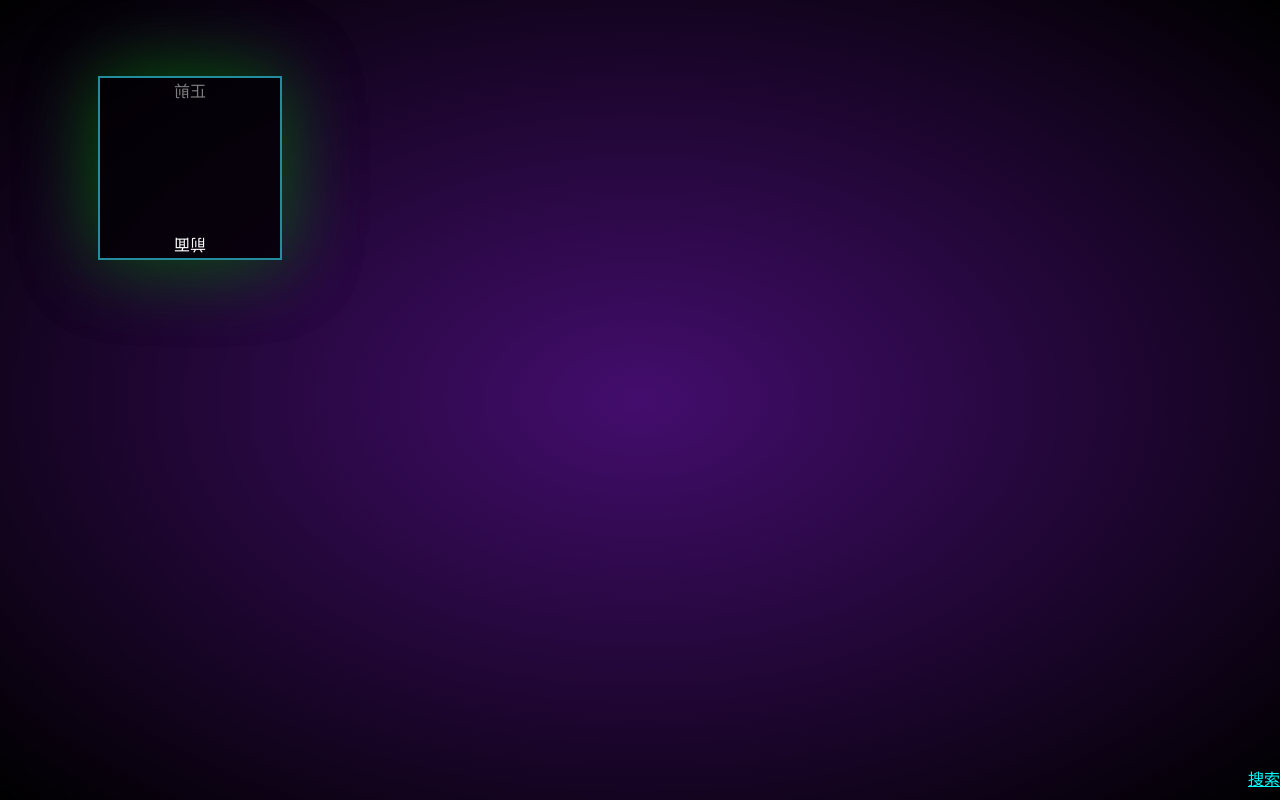
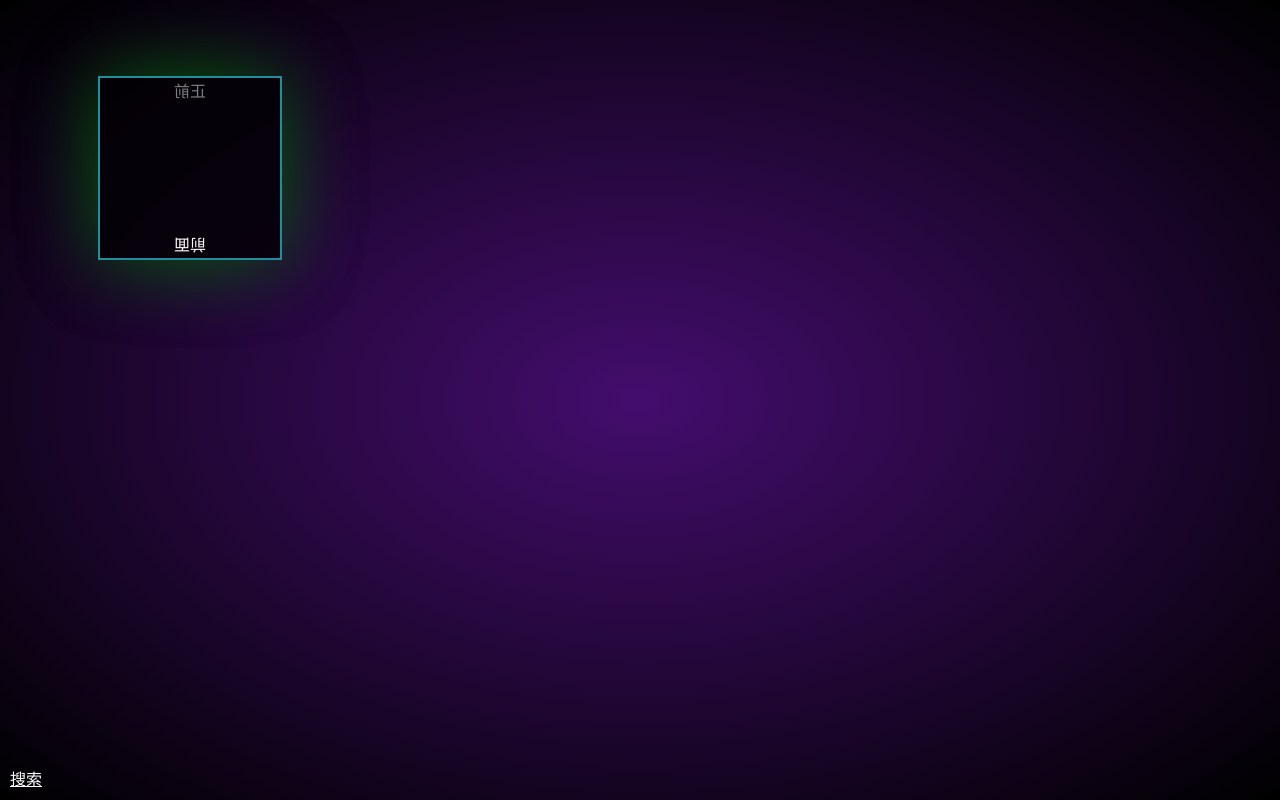
Before and after one commit to suptwo/suptwo.github.io, a plain HTML site: page index.html in a window 1280 px wide. Drawn offline with Linux system fonts and the light colour scheme.

Commit message:
change position

```diff
--- a/index.html
+++ b/index.html
@@ -17,7 +17,7 @@ html{background:-webkit-radial-gradient(center,ellipse,#430d6d 0%,#000000 100%);
 	from{-webkit-transform:rotateX(0) rotateY(0deg);}
 	to{-webkit-transform:rotateX(360deg) rotateY(360deg);}
 }
-.sousuo{ position:absolute; right:0; bottom:10px; color:#0FF;}
+.sousuo{ position:absolute; left:10px; bottom:10px; color:#fff;}
 </style>
 </head>
 <body>
```
